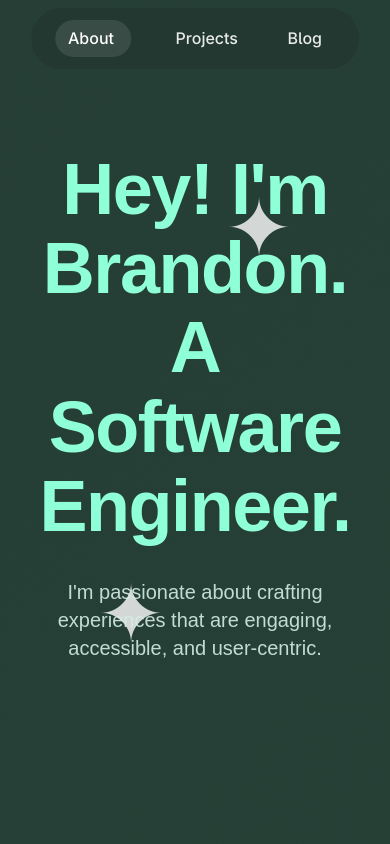
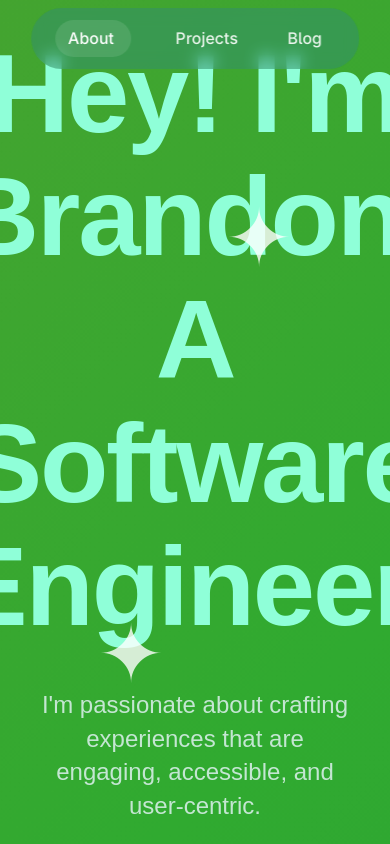
Before and after one commit to TorresUI/personal-site, a Next.js app: page / in a window 390 px wide. Shown: the top 844 px of the page. Built offline with nearby package versions, Linux system fonts and the light colour scheme; a web font is replaced by a local one.

Commit message:
new nav bar

```diff
--- a/src/app/globals.css
+++ b/src/app/globals.css
@@ -5,37 +5,7 @@
 :root {
   --color-primary: rgb(143, 255, 216);
   --color-secondary: rgb(212, 237, 228);
-  --background-color: hsl(158, 23%, 18%);
-  --background-start: #3a6a39;
-  --background-end: #2d5229;
-  --gradient-start: #233831;
-  --gradient-end: #1a2a25;
-  --color-gradient: linear-gradient(
-    180deg,
-    transparent 0%,
-    hsla(158, 23%, 18%, 0.013) 9.7%,
-    hsla(158, 23%, 18%, 0.049) 18.1%,
-    hsla(158, 23%, 18%, 0.104) 25.5%,
-    hsla(158, 23%, 18%, 0.175) 31.9%,
-    hsla(158, 23%, 18%, 0.259) 37.7%,
-    hsla(158, 23%, 18%, 0.352) 43%,
-    hsla(158, 23%, 18%, 0.45) 47.9%,
-    hsla(158, 23%, 18%, 0.55) 52.8%,
-    hsla(158, 23%, 18%, 0.648) 57.7%,
-    hsla(158, 23%, 18%, 0.741) 63%,
-    hsla(158, 23%, 18%, 0.825) 68.7%,
-    hsla(158, 23%, 18%, 0.896) 75%,
-    hsla(158, 23%, 18%, 0.951) 82.2%,
-    hsla(158, 23%, 18%, 0.987) 90.5%,
-    hsl(158, 23%, 18%) 100%
-  );
-  --hero-gradient: linear-gradient(
-    -45deg,
-    hsl(158, 23%, 18%) 0%,
-    hsl(158, 23%, 22%) 25%,
-    hsl(158, 25%, 20%) 50%,
-    hsl(158, 23%, 18%) 100%
-  );
+  --color-gradient: linear-gradient(135deg, #bd7f2e 0%, #30AA30 48%, #1f6959 100%);
 }
 
 body {
@@ -43,7 +13,7 @@ body {
   padding: 0;
   min-height: 100vh;
   color: var(--color-secondary);
-  background: var(--hero-gradient);
+  background: var(--color-gradient);
   background-size: 400% 400%;
   animation: gradient 15s ease infinite;
   font-family: "SF Pro Display", -apple-system, BlinkMacSystemFont, system-ui,
@@ -92,17 +62,6 @@ h3 {
   opacity: 0.9;
 }
 
-@media (max-width: 768px) {
-  .hero-title {
-    font-size: 4.5rem;
-  }
-
-  .subtitle {
-    font-size: 1.25rem;
-    margin: 2rem auto;
-  }
-}
-
 .hero-section {
   min-height: 100vh;
   position: relative;
--- a/src/components/Header.module.css
+++ b/src/components/Header.module.css
@@ -13,7 +13,8 @@
 }
 
 .navContent {
-  background: rgb(35, 56, 49);
+  background: rgba(49, 140, 120, 0.45);
+  backdrop-filter: blur(8px);
   padding: 0.75rem 1.5rem;
   border-radius: 2rem;
   display: flex;
```
Also changed, not shown: 1 other file (tests, documents, lock files or other folders).
